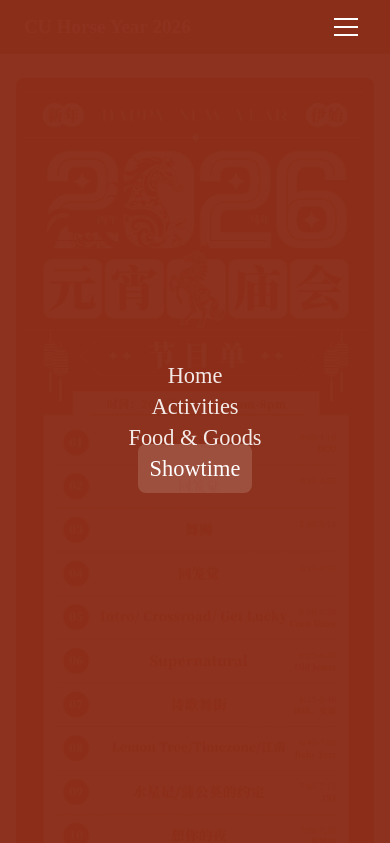
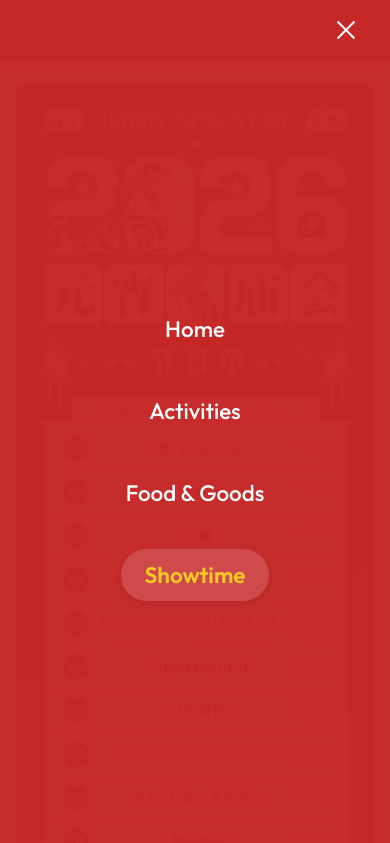
Before and after one commit to richisblog/CUHorseYear, a plain HTML site: page showtime.html in a window 390 px wide. Both pictures are taken after a click on the button "Toggle Navigation". Shown: the top 843 px of the page. Drawn offline with Linux system fonts and the light colour scheme.

Commit message:
更新部分价格和页面风格

```diff
--- a/showtime.html
+++ b/showtime.html
@@ -8,16 +8,23 @@
   <link rel="preconnect" href="https://fonts.googleapis.com">
   <link rel="preconnect" href="https://fonts.gstatic.com" crossorigin>
   <link
-    href="https://fonts.googleapis.com/css2?family=Dancing+Script:wght@700&family=Noto+Serif+SC:wght@300;400;500;700&family=IBM+Plex+Mono:wght@400&display=swap"
+    href="https://fonts.googleapis.com/css2?family=Outfit:wght@300;400;500;600;700;800&family=Noto+Sans+SC:wght@300;400;500;700&display=swap"
     rel="stylesheet">
   <style>
-    /* ===== Design Tokens ===== */
+    /* ===== Design Tokens（与主页一致） ===== */
     :root {
-      --bg-color: #F5EAE4;
-      --brick-red: #8B2E1A;
-      --accent-red: #A63C25;
-      --charcoal: #2C2C2C;
-      --white: #FFFFFF;
+      --primary: #c62828;
+      --primary-dark: #8e0000;
+      --primary-light: #ff5f52;
+      --accent: #ffca28;
+      --accent-glow: #ffe082;
+      --text-main: #1a1a2e;
+      --text-muted: #555;
+      --bg-gradient: linear-gradient(135deg, #fffcf5 0%, #fff3e0 100%);
+      --glass-bg: rgba(255, 255, 255, 0.95);
+      --shadow-sm: 0 4px 6px rgba(0, 0, 0, 0.05);
+      --shadow-md: 0 10px 30px rgba(0, 0, 0, 0.08);
+      --radius: 16px;
     }
 
     /* ===== Reset & Base ===== */
@@ -30,32 +37,18 @@
     }
 
     body {
-      font-family: 'Noto Serif SC', serif;
-      background-color: var(--bg-color);
-      color: var(--charcoal);
+      font-family: 'Outfit', 'Noto Sans SC', sans-serif;
+      background: var(--bg-gradient);
+      color: var(--text-main);
       min-height: 100vh;
       display: flex;
       flex-direction: column;
       overflow-x: hidden;
     }
 
-    /* Decorative Background Image */
-    .bg-decoration {
-      position: fixed;
-      left: 0;
-      top: 0;
-      width: 100%;
-      height: 100%;
-      object-fit: cover;
-      z-index: -1;
-      opacity: 0.9;
-      pointer-events: none;
-    }
-
-
-    /* ===== Header & Navigation ===== */
+    /* ===== Header & Navigation（与主页一致） ===== */
     header {
-      background: rgba(139, 46, 26, 0.95);
+      background: rgba(198, 40, 40, 0.95);
       backdrop-filter: blur(10px);
       -webkit-backdrop-filter: blur(10px);
       position: sticky;
@@ -77,7 +70,11 @@
       color: white;
       text-decoration: none;
       font-weight: 700;
-      font-size: 1.2rem;
+      font-size: 1.4rem;
+      display: flex;
+      align-items: center;
+      gap: 10px;
+      letter-spacing: -0.5px;
     }
 
     .nav-links {
@@ -92,17 +89,23 @@
       padding: 8px 16px;
       border-radius: 8px;
       font-weight: 500;
-      transition: 0.3s;
-      font-size: 0.9rem;
+      transition: 0.3s ease;
+      font-size: 0.95rem;
     }
 
-    .nav-links a:hover,
-    .nav-links a.active {
+    .nav-links a:hover {
       background: rgba(255, 255, 255, 0.15);
-      color: white;
+      color: var(--accent);
     }
 
-    /* Mobile Menu */
+    .nav-links a.active {
+      background: #fff;
+      color: var(--primary);
+      font-weight: 600;
+      box-shadow: 0 2px 10px rgba(0, 0, 0, 0.1);
+    }
+
+    /* Mobile Menu Button */
     .menu-toggle {
       display: none;
       background: none;
@@ -116,6 +119,7 @@
       height: 2px;
       background: white;
       position: relative;
+      transition: 0.3s;
     }
 
     .hamburger::before,
@@ -135,6 +139,20 @@
 
     .hamburger::after {
       top: 8px;
+    }
+
+    .menu-toggle.active .hamburger {
+      background: transparent;
+    }
+
+    .menu-toggle.active .hamburger::before {
+      top: 0;
+      transform: rotate(45deg);
+    }
+
+    .menu-toggle.active .hamburger::after {
+      top: 0;
+      transform: rotate(-45deg);
     }
 
     /* ===== Main Content ===== */
@@ -160,20 +178,21 @@
       box-shadow: 0 20px 50px rgba(0, 0, 0, 0.15);
     }
 
-    /* Site Footer */
+    /* ===== Footer（与主页一致） ===== */
     footer {
+      background: linear-gradient(135deg, #1a1a2e 0%, #16213e 100%);
+      color: rgba(255, 255, 255, 0.7);
       text-align: center;
-      padding: 40px;
-      color: #888;
-      font-size: 0.8rem;
+      padding: 40px 20px;
+      margin-top: auto;
     }
 
-    /* ===== Responsiveness ===== */
+    footer p {
+      font-size: 0.9rem;
+    }
+
+    /* ===== Responsiveness（与主页一致） ===== */
     @media (max-width: 768px) {
-      .bg-decoration {
-        opacity: 0.4;
-      }
-
       main {
         padding: 24px 16px 60px;
       }
@@ -190,12 +209,15 @@
         left: 0;
         width: 100%;
         height: 100vh;
-        background: rgba(139, 46, 26, 0.98);
+        background: rgba(198, 40, 40, 0.98);
+        backdrop-filter: blur(10px);
         flex-direction: column;
         justify-content: center;
         align-items: center;
+        padding-top: 60px;
+        gap: 30px;
         transform: translateX(100%);
-        transition: transform 0.4s;
+        transition: transform 0.4s cubic-bezier(0.4, 0, 0.2, 1);
         z-index: 999;
       }
 
@@ -204,8 +226,20 @@
       }
 
       .nav-links a {
+        color: white;
+        padding: 12px 24px;
+        text-align: center;
+        background: transparent;
         font-size: 1.4rem;
-        padding: 12px;
+        width: auto;
+        display: inline-block;
+      }
+
+      .nav-links a:hover,
+      .nav-links a.active {
+        background: rgba(255, 255, 255, 0.15);
+        color: var(--accent);
+        border-radius: 50px;
       }
 
       .menu-toggle {
@@ -232,8 +266,6 @@
       </ul>
     </nav>
   </header>
-
-  <img src="photos/showtimebg.jpg" class="bg-decoration" alt="">
 
   <main>
     <div class="showtime-poster-wrap">
```
Also changed, not shown: activities.html (+15 -14 lines).
